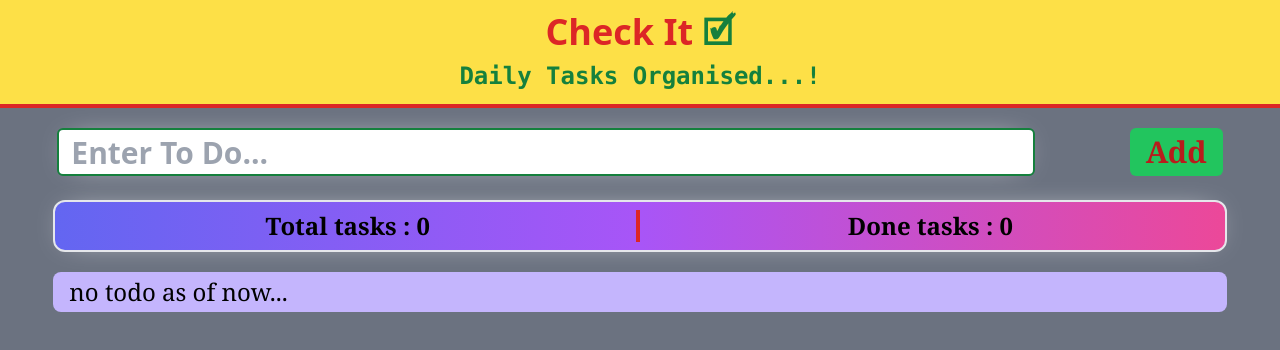
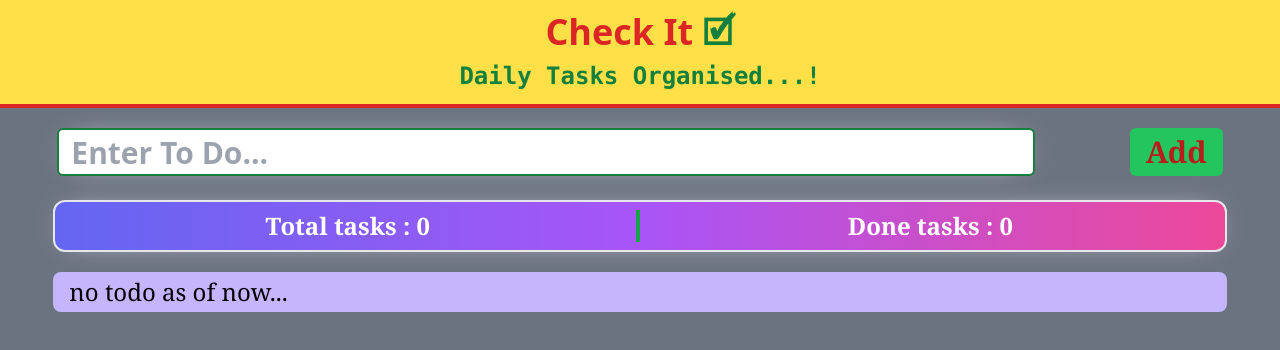
Before and after one commit to pandey2app/simpleToDoappReact, a React (Create React App) app: page / in a window 1280 px wide. Shown: the top 350 px of the page. Built offline with nearby package versions, Linux system fonts and the light colour scheme.

Commit message:
changes to some tailwind classes

```diff
--- a/src/components/Status.jsx
+++ b/src/components/Status.jsx
@@ -3,11 +3,11 @@
 export default function Status(props) {
   return (
     <div
-      className="border-2 w-11/12 rounded-xl flex-wrap m-auto h-auto mb-5 flex justify-evenly shadow-[0_0px_30px_-15px_rgba(255,255,255,1)] text-center text-2xl font-serif font-bold px-1 py-2 bg-gradient-to-r from-indigo-500 via-purple-500 to-pink-500"
+      className="border-2 w-11/12 text-white rounded-xl flex-wrap m-auto h-auto mb-5 flex justify-evenly shadow-[0_0px_30px_-15px_rgba(255,255,255,1)] text-center text-2xl font-serif font-bold px-1 py-2 bg-gradient-to-r from-indigo-500 via-purple-500 to-pink-500"
     >
       <div
         id="total-tasks"
-        className=" md:w-6/12 w-full max-sm:border-b-4 md:border-r-4  border-red-600"
+        className=" md:w-6/12 w-full max-sm:border-b-4 md:border-r-4 border-green-600"
       >
         <h3>Total tasks : {props.total}</h3>
       </div>
```
